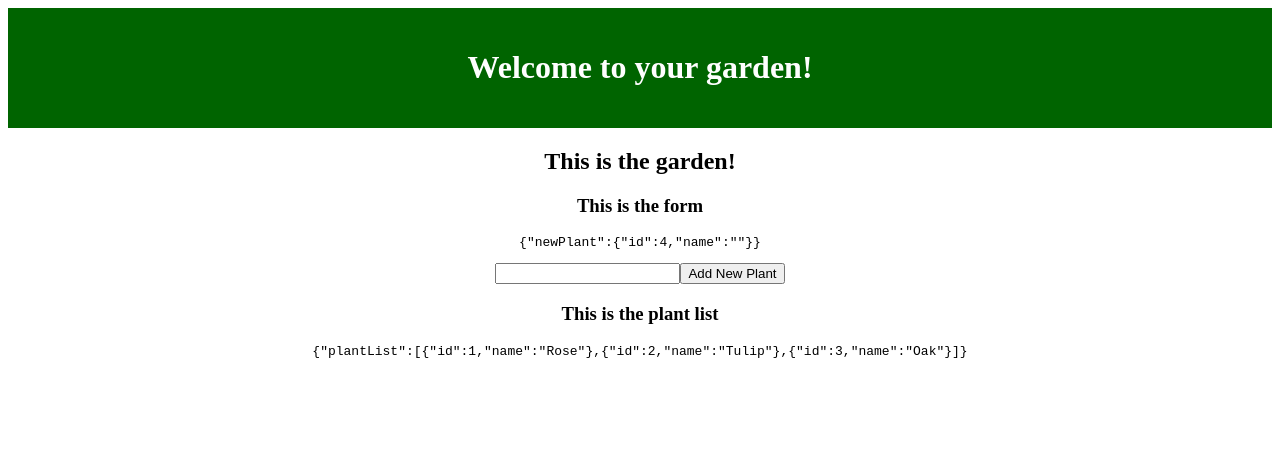
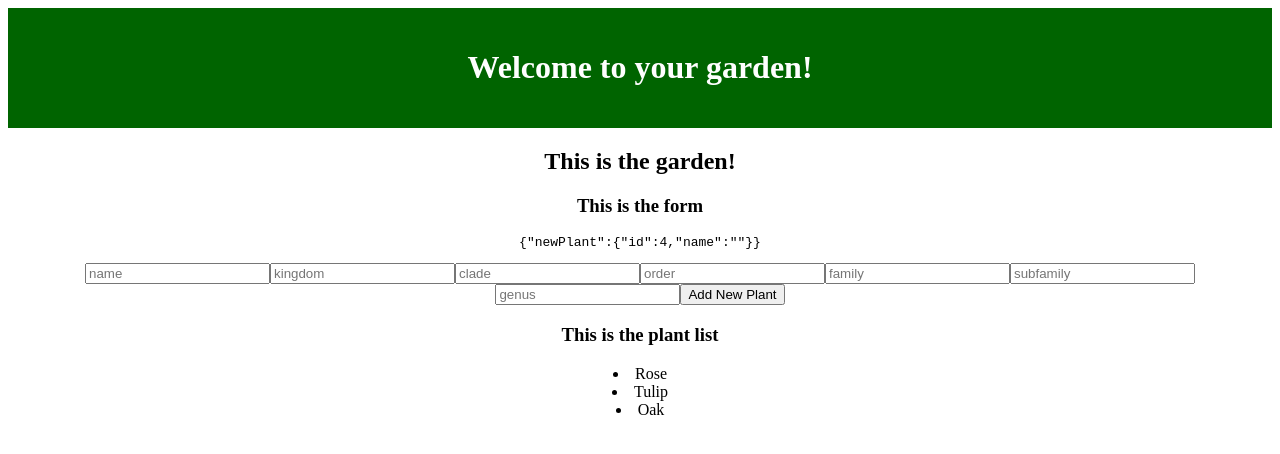
Before and after one commit to edieemm/redux-saga-garden, a React (Create React App) app: page / in a window 1280 px wide. Shown: the top 454 px of the page. Built offline with nearby package versions, Linux system fonts and the light colour scheme.

Commit message:
Displayed plant reducer on DOM, added input fields for new plant form

```diff
--- a/src/components/NewPlantForm/NewPlantForm.js
+++ b/src/components/NewPlantForm/NewPlantForm.js
@@ -38,9 +38,17 @@ class NewPlantForm extends Component {
         return (
             <div>
                 <h3>This is the form</h3>
+
                 <pre>{JSON.stringify(this.state)}</pre>
                 <form onSubmit={this.addNewPlant}>
-                    <input type='text' value={this.state.newPlant.name} onChange={this.handleNameChange} />
+                    <input type='text' placeholder="name" value={this.state.newPlant.name} onChange={this.handleNameChange} />
+                    <input type='text' placeholder="kingdom" value={this.state.newPlant.kingdom} onChange={this.handleNameChange} />
+                    <input type='text' placeholder="clade" value={this.state.newPlant.clade} onChange={this.handleNameChange} />
+                    <input type='text' placeholder="order" value={this.state.newPlant.order} onChange={this.handleNameChange} />
+                    <input type='text' placeholder="family" value={this.state.newPlant.family} onChange={this.handleNameChange} />
+                    <input type='text' placeholder="subfamily" value={this.state.newPlant.subfamily} onChange={this.handleNameChange} />
+                    <input type='text' placeholder="genus" value={this.state.newPlant.genus} onChange={this.handleNameChange} />
+
                     <input type='submit' value='Add New Plant' />
                 </form>
             </div>
--- a/src/components/PlantList/PlantList.js
+++ b/src/components/PlantList/PlantList.js
@@ -14,7 +14,10 @@ class PlantList extends Component {
         return (
             <div>
                 <h3>This is the plant list</h3>
-                <pre>{JSON.stringify(this.props.reduxState)}</pre>
+                {this.props.reduxState.plantList.map((plant) =>
+                    <li>{plant.name}</li>
+
+                )}
             </div>
         );
     }
--- a/src/index.js
+++ b/src/index.js
@@ -1,9 +1,11 @@
 import React from 'react';
 import ReactDOM from 'react-dom';
-import { createStore, combineReducers } from 'redux';
+import { createStore, combineReducers, applyMiddleware } from 'redux';
 import { Provider } from 'react-redux';
 
 import App from './App';
+
+import logger from 'redux-logger';
 
 // this startingPlantArray should eventually be removed
 const startingPlantArray = [
@@ -23,6 +25,9 @@ const plantList = (state = startingPlantArray, action) => {
 
 const store = createStore(
   combineReducers({ plantList }),
+  applyMiddleware(logger)
 );
 
+
+
 ReactDOM.render(<Provider store={store}><App /></Provider>, document.getElementById('react-root'));
```
